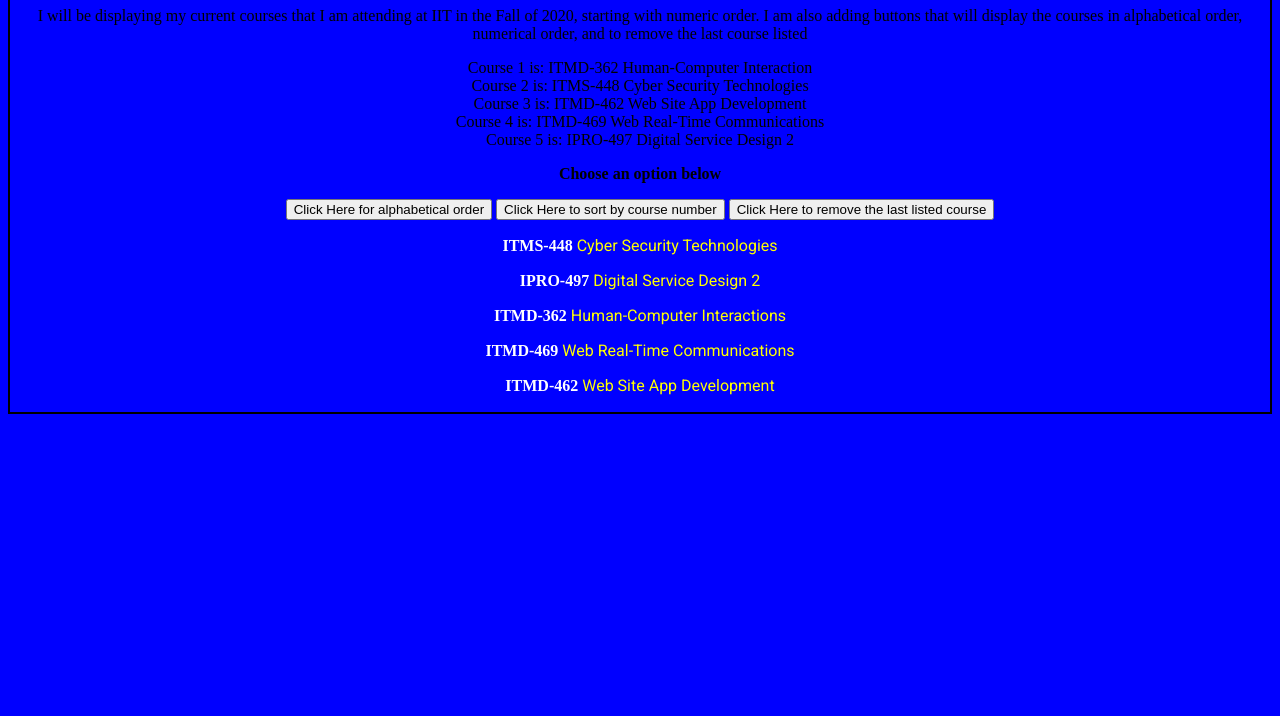
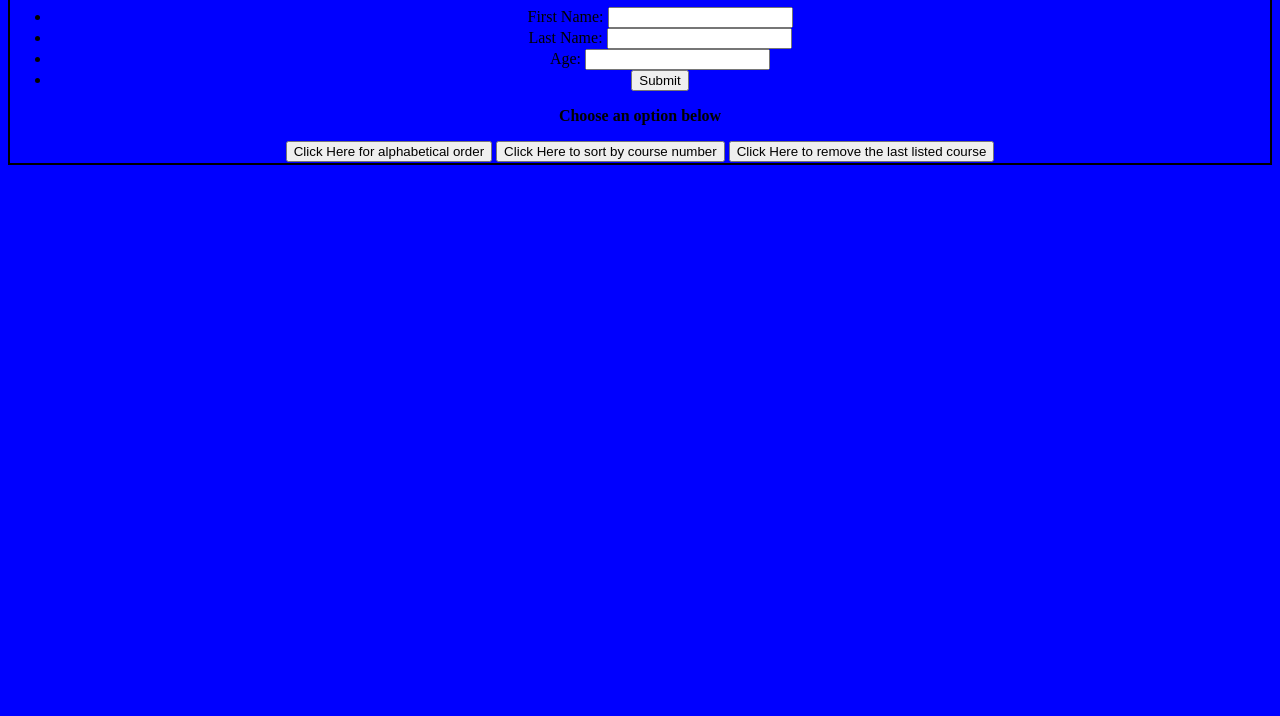
Before and after one commit to SeanReimerITMD462/ITMD-462-Lab-3, a plain HTML site: page index.html in a window 1280 px wide. Shown: the part 84-800 px from the top of the page. Drawn offline with Linux system fonts and the light colour scheme.

Commit message:
Update index.html
Creating my HTML form, and deleting starter file code

```diff
--- a/index.html
+++ b/index.html
@@ -6,7 +6,7 @@
     <meta name="viewport" content="width=device-width">
 
     <!-- title of the file -->
-    <title>Lab-2-ITMD-462</title>
+    <title>Lab-3-ITMD-462</title>
 
     <!-- Connecting the font library to the HTML -->
     <link href="https://fonts.googleapis.com/css2?family=Roboto&display=swap" rel="stylesheet">
@@ -16,21 +16,36 @@
   </head>
 
   <body>
-	  <!-- Creating a header for my index.html file -->
-	  <h1>ITMD-462 Web Site App Development Lab 2</h1>
+	<!-- Creating a header for my index.html file -->
+	<h1>ITMD-462 Web Site App Development Lab 3</h1>
 
-    <!-- My paragraph describing the assignment -->
-	  <p>I will be displaying my current courses that I am attending at IIT in the Fall of 2020, starting with numeric order.  I am also adding buttons that will display the courses in alphabetical order, numerical order, and to remove the last course listed</p>
+    <!-- I am creating my HTML input form for the first name, last name, and age -->
+    <form action = "/ITMD-462-Lab3-form-page" method = "post" autocomplete = "on">
+      <ul>
+	    <li>
+	      <label for="first_name">First Name:</label>
+          <input type="text" id="first_name" name="first_name"/>
+        </li>
+	    <li>
+		  <label for="last_name">Last Name:</label>
+		  <input type="text" id = "last_name" name="last_name"/>
+	    </li>
+	    <li>
+	      <label for="age">Age:</label>
+		  <input type="number" id="age" name="age"/>
+	    </li>
 
-    <p id="one"></p>
-
-    <p class="two" id="two"></p>
+	    <!-- I am creating the submit button -->
+	    <li class = "button">
+	     <button type = "submit">Submit</button>
+        </li>
+	  </ul>
+    </form>
 
     <!-- Connecting the JavaScript file to the HTML body -->
     <script src="script.js"></script>
 
-        <!-- Creating buttons that will sort through the courses array numerically, alphabetically, and to remove the last listed course -->
-
+      <!-- Creating buttons that will sort through the courses array numerically, alphabetically, and to remove the last listed course -->
       <p><b>Choose an option below</b></p>
 
       <button onclick="sortName()">Click Here for alphabetical order </button>
@@ -39,16 +54,5 @@
 
       <button onclick="removeCourse()">Click Here to remove the last listed course </button>
 
-    <!-- Creating the paragraphs of course information -->
-    <p> <span class = "bold_text"> ITMS-448 </span> <span class = "test_text"> Cyber Security Technologies </span> </p>
-    <p> <span class = "bold_text"> IPRO-497 </span> <span class = "test_text">
-      Digital Service Design 2 </span> </p>
-    <p> <span class = "bold_text"> ITMD-362 </span> <span class = "test_text">
-      Human-Computer Interactions </span> </p>
-    <p> <span class = "bold_text"> ITMD-469 </span> <span class = "test_text">
-      Web Real-Time Communications </span> </p>
-    <p> <span class = "bold_text"> ITMD-462 </span> <span class = "test_text">
-      Web Site App Development </span> </p>
-
   </body>
 </html>
```
